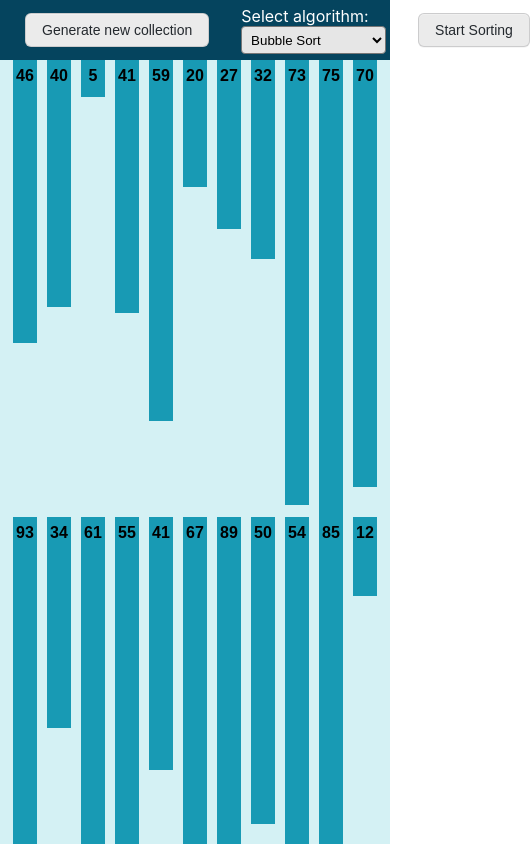
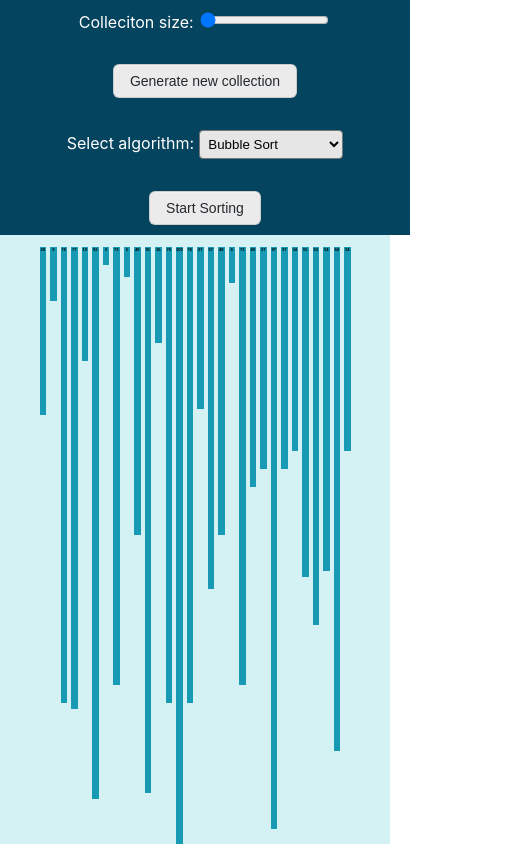
Before and after one commit to Verdini/sorting-visualizer-react, a React (Create React App) app: page / in a window 390 px wide. Shown: the top 844 px of the page, 530 px wide, since content can reach past the window. Built offline with nearby package versions, Linux system fonts and the light colour scheme.

Commit message:
Added Navbar commands and first sorting algorithm.

```diff
--- /dev/null
+++ b/src/algorithms/bubblesort.js
@@ -0,0 +1,13 @@
+
+export default function BubbleSort(array) {
+    var length = array.length;
+    for (var i = 0; i < length; i++) {
+          for (var j = 0; j < (length - i - 1); j++) {
+                   if(array[j] > array[j+1]) {
+                           var tmp = array[j];
+                array[j] = array[j+1];
+                array[j+1] = tmp;
+            }
+        }
+    }
+}
--- a/src/components/App.tsx
+++ b/src/components/App.tsx
@@ -2,6 +2,7 @@ import { render } from '@testing-library/react';
 import React from 'react';
 import Navbar from './Navbar';
 import Stage from './Stage';
+import BubbleSort from '../algorithms/bubblesort';
 
 
 interface IProps  {
@@ -9,30 +10,34 @@ interface IProps  {
 }
 
 interface IState {
-    array: Number[]
+    array: number[]
 }
 
-
-const generateArray = (): Number[] => {
-  return Array.from({length: 40}, () => ~~(1 + Math.random() * 100))
+const generateArray = (arraySize: number): number[] => {
+  return [...Array(arraySize)].map(() => ~~(1 + Math.random() * 100) );
 }
 
 class App extends React.Component<IProps, IState> {
   constructor(props: IProps) {
     super(props);
     this.state = {
-      array: generateArray()
+      array: generateArray(30)
     };
   }
 
-  resetArray = () => {
+  resetArray = (size: number) => {
     this.setState({
-      array: generateArray()
+      array: generateArray(size)
     })
   }
 
-  sort = () => {
-    alert("Sort!");
+  sort = (algorithm: string) => {
+    console.log(algorithm + " Sort!");
+    let sortedArray: number[] = [...this.state.array];
+    BubbleSort(sortedArray);
+    this.setState({
+      array: sortedArray
+    });
   }
 
 
--- a/src/components/Navbar.css
+++ b/src/components/Navbar.css
@@ -11,6 +11,17 @@
     gap: 2rem;
 }
 
+@media screen and (max-width: 940px) {
+  #navbar {
+    height: 100%;
+    width: 100%;
+    display: flex;
+    flex-wrap: wrap;
+    flex-direction: row;
+    justify-content: center;
+    padding: 10px;
+  }
+}
 
 .button {
     appearance: none;
--- a/src/components/Navbar.tsx
+++ b/src/components/Navbar.tsx
@@ -7,38 +7,45 @@ interface IProps  {
 }
 
 interface IState {
-
+    arraySize: number,
+    algorithm: string
 }
 
 class Navbar extends React.Component<IProps, IState> {
   constructor(props: IProps) {
     super(props);
-
+    this.state = {
+      arraySize: this.props.sortArray.length,
+      algorithm: 'BubbleSort'
+    }
   }
 
-  componentDidMount() {
-
+  handleSizeChange = (event: React.FormEvent<HTMLInputElement>) => {
+    this.setState({ ...this.state, arraySize: Number(event.currentTarget.value)});
   }
 
+  handleAlgorithmChange = (event: React.FormEvent<HTMLSelectElement>) => {
+    this.setState({ ...this.state, algorithm: event.currentTarget.value});
+  }
 
   render() {
     return (
         <div id="navbar">
             <div style={{ display: "inline-block"} }>
               <label>Colleciton size: </label>
-              <input type="range" min="0" max="100"/>
+              <input type="range" min="2" max="150" value={this.state.arraySize} onChange={this.handleSizeChange}/>
             </div>
-            <button className="button" role="button" onClick={this.props.resetArray}>Generate new collection</button>
+            <button className="button" role="button" onClick={() => this.props.resetArray(this.state.arraySize)}>Generate new collection</button>
             <div  style={{ display: "inline-block"} }>
               <label>Select algorithm: </label>
-              <select className="select-dropdown">
-                <option>Bubble Sort</option>
-                <option>Heap Sort</option>
-                <option>Merge Sort</option>
-                <option>Quick Sort</option>
+              <select className="select-dropdown" value={this.state.algorithm} onChange={this.handleAlgorithmChange}>
+                <option value="BubbleSort">Bubble Sort</option>
+                <option value="HeapSort">Heap Sort</option>
+                <option value="MergeSort">Merge Sort</option>
+                <option value="QuickSort">Quick Sort</option>
               </select>
             </div>
-            <button className="button" role="button" onClick={this.props.sortArray}>Start Sorting</button>
+            <button className="button" role="button" onClick={() => this.props.sortArray(this.state.algorithm)}>Start Sorting</button>
         </div>
     );
 
--- a/src/components/Stage.css
+++ b/src/components/Stage.css
@@ -6,7 +6,6 @@
 }
 
 .arrayElement {
-    padding-top: 7px;
     font-family: sans-serif;
     font-weight: 700;
     display: inline-block;
--- a/src/components/Stage.tsx
+++ b/src/components/Stage.tsx
@@ -6,43 +6,53 @@ interface IProps  {
 }
 
 interface IState {
-
+    width: number,
+    height: number
 }
 
 class Stage extends React.Component<IProps, IState> {
   constructor(props: IProps) {
     super(props);
+    this.state = {
+      width: window.innerWidth,
+      height: window.innerHeight
+    }
+  }
 
+  handleResize = () => {
+    this.setState({
+      width: window.innerWidth,
+      height: window.innerHeight
+    });
   }
 
   componentDidMount() {
-      // setTimeout( () => {
-      //   this.setState({
-      //     array: Array.from({length: 40}, () => ~~(1 + Math.random() * 100))
-      //   })
-      // }, 1000);
+      window.addEventListener('resize', this.handleResize);
+  }
 
-      // setTimeout( () => {
-      //   this.setState({
-      //     array: Array.from({length: 40}, () => ~~(1 + Math.random() * 100))
-      //   })
-      // }, 2000);
-
-      // setTimeout( () => {
-      //   this.setState({
-      //     array: Array.from({length: 40}, () => ~~(1 + Math.random() * 100))
-      //   })
-      // }, 3000);
+  componentWillUnmount() {
+    window.removeEventListener('resize', this.handleResize)
   }
 
   render() {
+    const { innerWidth: width, innerHeight: height } = window;
+    console.log("Width: " + width);
+    const elemWidth = `${this.state.width/(this.props.arrayData.length)/2}px`;
+    const bgColor = '#189AB4';
+
     return(
         <div id="container">
             {this.props.arrayData.map( (el: any, index) =>
                 <div
                   className="arrayElement"
                   key={index}
-                  style={ { height: `${el*6}px` } } >
+                  style={ {
+                    height: `${el*6}px`,
+                    width: elemWidth,
+                    marginLeft: '2px',
+                    marginRight: '2px',
+                    backgroundColor: bgColor,
+                    fontSize: '4px'  } } >
                   {el}
                 </div>
             )}
```
